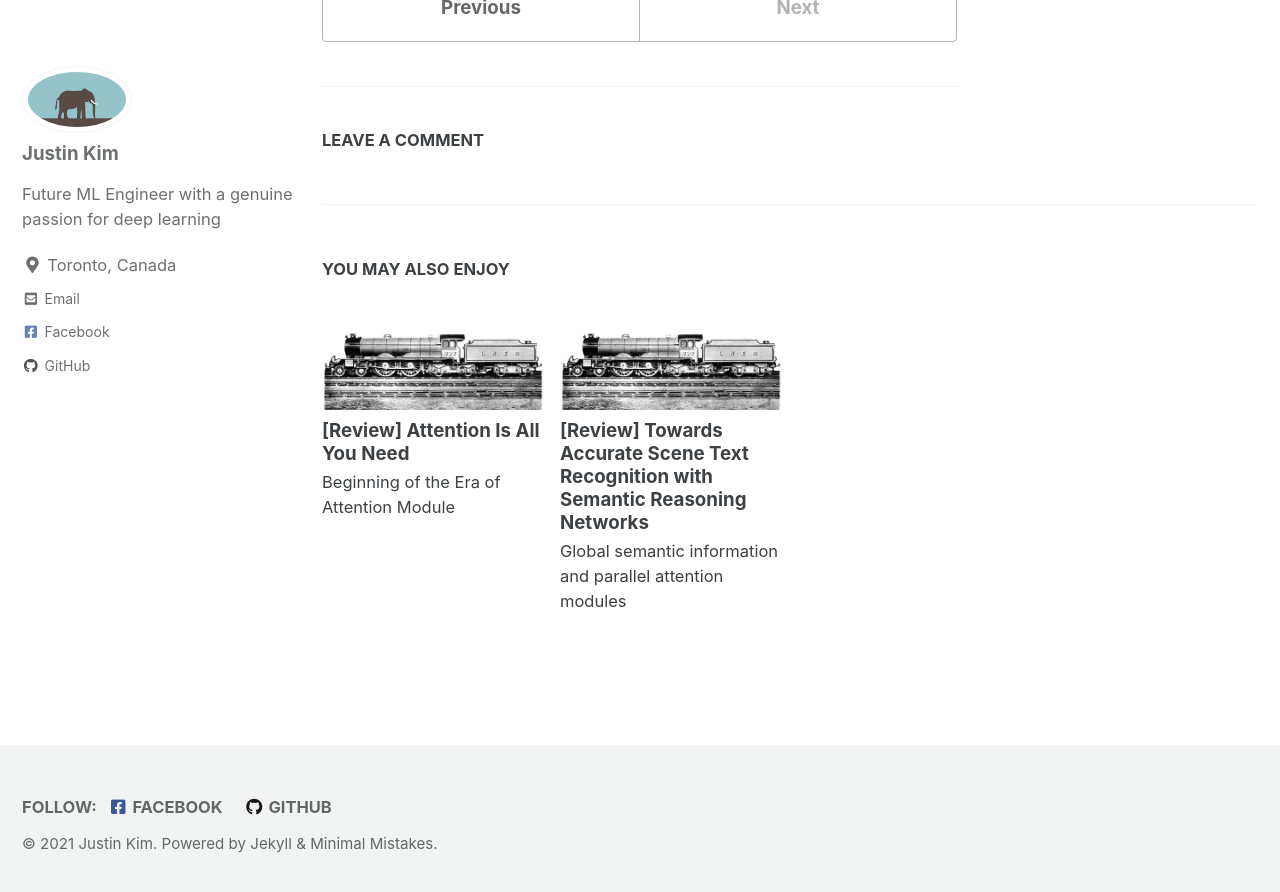
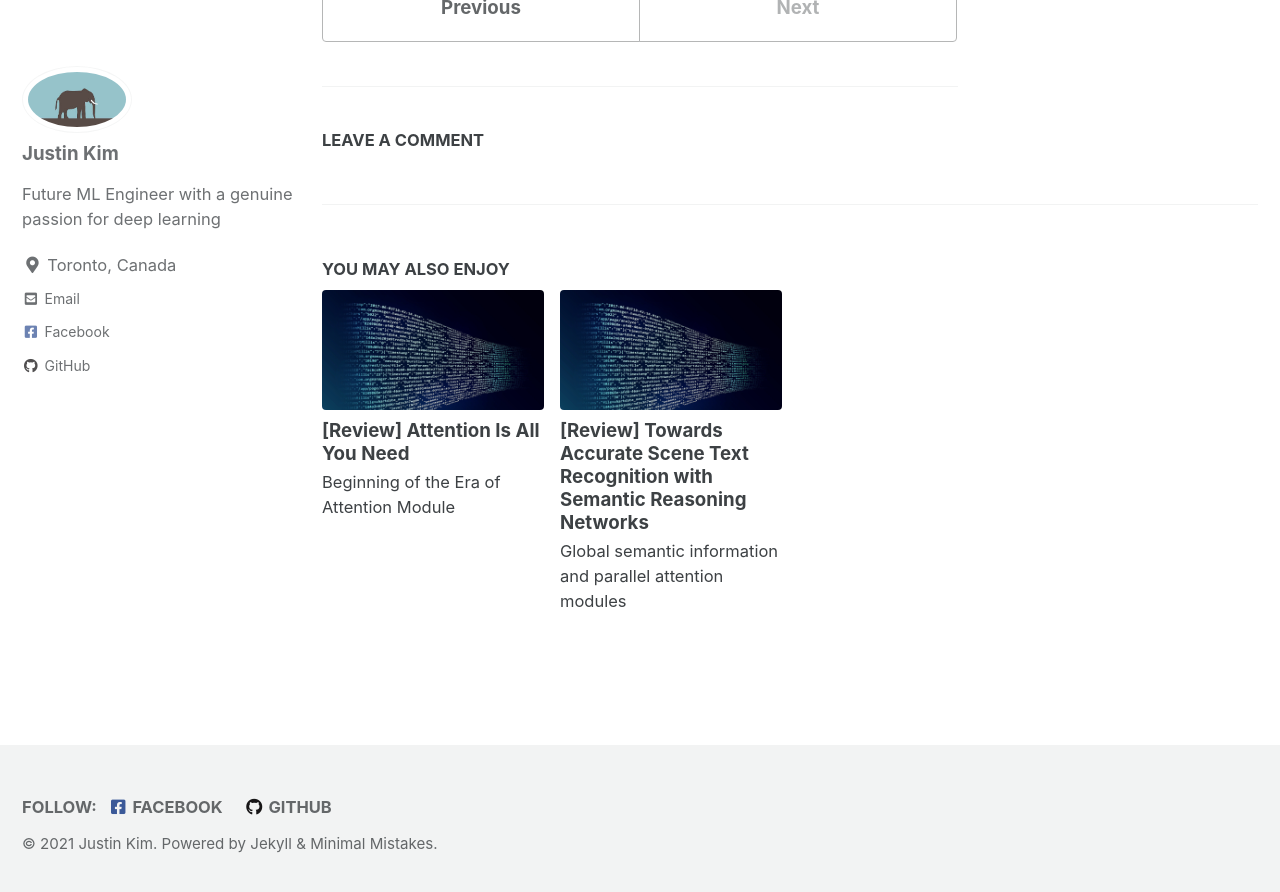
Before and after one commit to ijjustinKim/ijjustinKim.github.io, a Jekyll site: the page built from _posts/2021-06-06-paper-list.md, in a window 1280 px wide and 900 px high, scrolled down 1093 px. Shown: the top 892 px of the window. Built offline with Jekyll 4.4.1, drawn with Linux system fonts in a browser that asks for light colours; cached includes are drawn as plain includes; comment, search, counter and statistics services are not loaded.

Commit message:
update on teaser image

```diff
--- a/_config.yml
+++ b/_config.yml
@@ -24,7 +24,7 @@
 url                      : "https://ijjustinKim.github.io" # the base hostname & protocol for your site e.g. "https://mmistakes.github.io"
 baseurl                  : # the subpath of your site, e.g. "/blog"
 repository               : "ijjustinKim/ijjustinKim.github.io" # GitHub username/repo-name e.g. "mmistakes/minimal-mistakes"
-teaser                   : "/assets/images/teaser_test.jpg" # path of fallback teaser image, e.g. "/assets/images/500x300.png"
+teaser                   : "/assets/images/teaser_img.jpg" # path of fallback teaser image, e.g. "/assets/images/500x300.png"
 logo                     : "/assets/images/logo_test.jpg" # path of logo image to display in the masthead, e.g. "/assets/images/88x88.png"
 masthead_title           : # overrides the website title displayed in the masthead, use " " for no title ########### not sure when to use
 # breadcrumbs            : false # true, false (default)
```
Also changed, not shown: assets/images/teaser_img.jpg (added).
